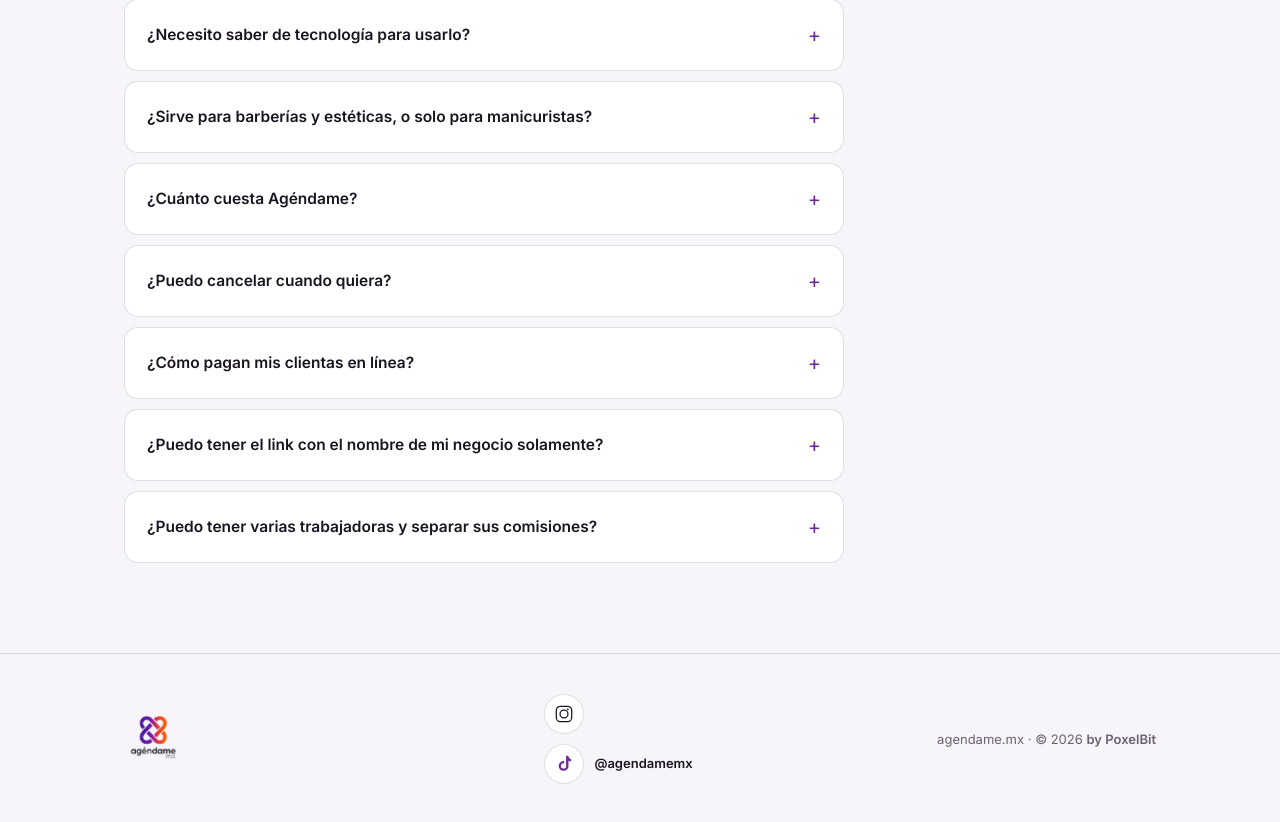
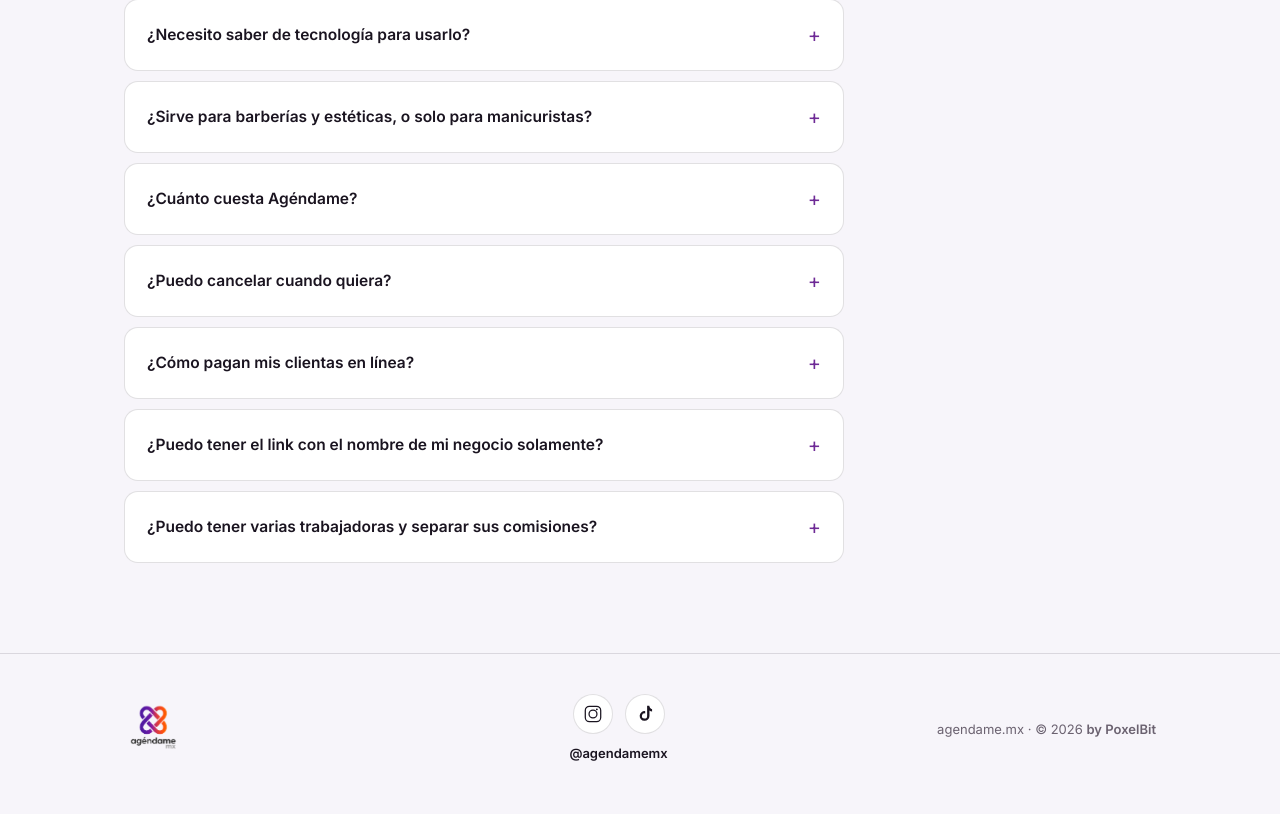
Before and after one commit to uxurimx/agendame, a Next.js app: page / in a window 1280 px wide. Shown: the part 3444-4266 px from the top of the page. Built offline with nearby package versions, Linux system fonts and the light colour scheme; no server answers; the database is empty.

Commit message:
ajusta redes del footer

```diff
--- a/src/app/globals.css
+++ b/src/app/globals.css
@@ -320,8 +320,14 @@ body {
 .footer-social {
   display: flex;
   flex-direction: column;
-  align-items: flex-start;
+  align-items: center;
   gap: 10px;
+}
+.footer-social-row {
+  display: flex;
+  align-items: center;
+  justify-content: center;
+  gap: 12px;
 }
 .social-icon-link {
   display: inline-flex;
@@ -349,11 +355,16 @@ body {
 .social-handle {
   display: inline-flex;
   align-items: center;
-  gap: 10px;
-  color: var(--l-ink-soft);
+  justify-content: center;
+  color: var(--l-berry);
   font-size: 13px;
   font-weight: 600;
   text-decoration: none;
+}
+.social-handle:hover,
+.social-handle:visited,
+.social-handle:focus-visible {
+  color: var(--l-berry);
 }
 .footer-credit {
   color: var(--l-gold);
--- a/src/app/page.tsx
+++ b/src/app/page.tsx
@@ -259,6 +259,7 @@ export default async function LandingPage() {
               />
             </span>
             <div className="footer-social">
+              <div className="footer-social-row">
                 <a
                   className="social-icon-link"
                   href={siteConfig.instagram}
@@ -271,18 +272,24 @@ export default async function LandingPage() {
                   </svg>
                 </a>
                 <a
-                className="social-handle"
+                  className="social-icon-link"
                   href={siteConfig.tiktok}
                   target="_blank"
                   rel="noopener noreferrer"
                   aria-label="TikTok de Agéndame"
                 >
-                <span className="social-icon-link">
                   <svg viewBox="0 0 24 24" aria-hidden="true">
                     <path d="M14.54 2h2.64c.22 1.88 1.5 3.58 3.32 4.24v2.77a6.52 6.52 0 0 1-3.14-1.09v6.46a5.87 5.87 0 1 1-5.13-5.83v2.79a3.1 3.1 0 1 0 2.31 2.99V2Z" />
                   </svg>
-                </span>
-                <span>@agendamemx</span>
+                </a>
+              </div>
+              <a
+                className="social-handle"
+                href={siteConfig.instagram}
+                target="_blank"
+                rel="noopener noreferrer"
+              >
+                @agendamemx
               </a>
             </div>
             <p>
```
Lines whose indentation alone changed are shown as unchanged.
